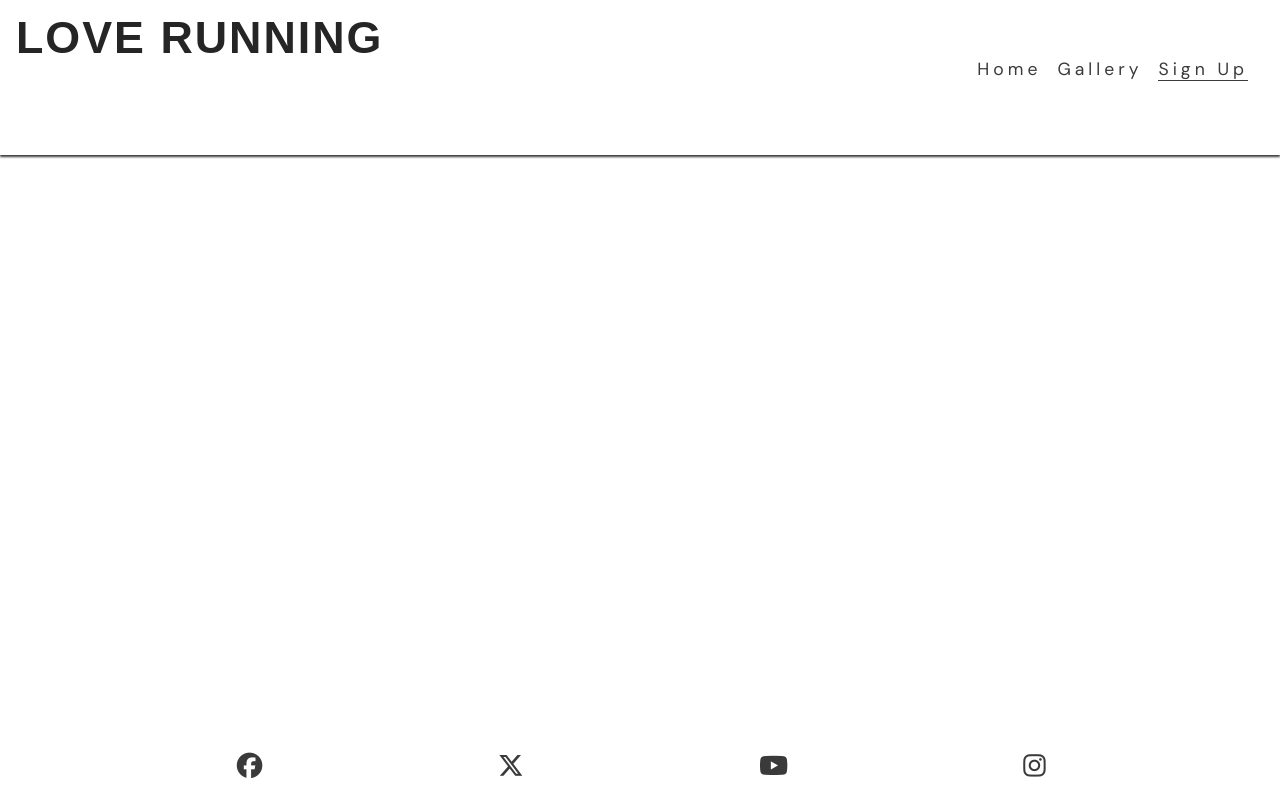
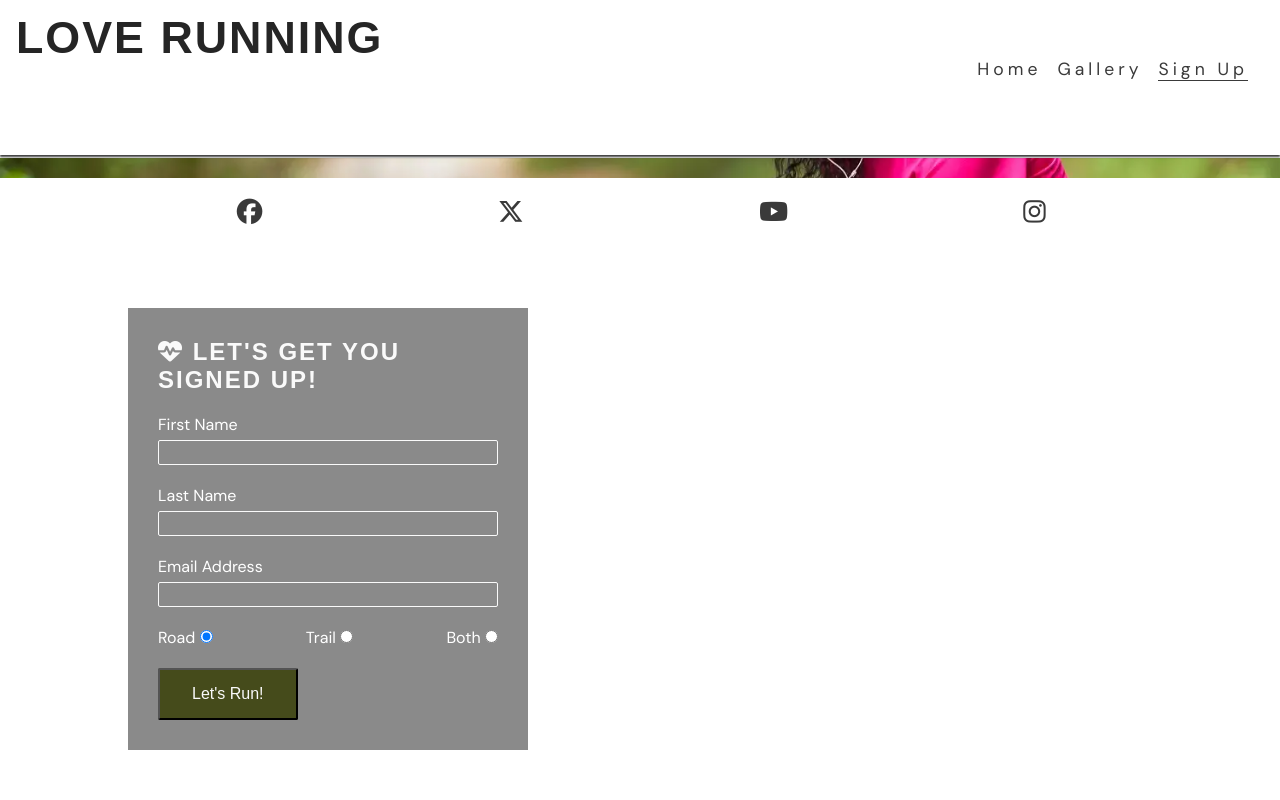
Before and after one commit to charl-90/love-running, a plain HTML site: page signup.html in a window 1280 px wide. Drawn offline with Linux system fonts and the light colour scheme; a web font is replaced by a local one.

Commit message:
Add Sign Up form to love running

```diff
--- a/assets/css/style.css
+++ b/assets/css/style.css
@@ -193,6 +193,57 @@ flex-basis: 200px;
   line-height: 0;
 }
 
+/* Form */
+#signup {
+    background-image: url("../images/signup-image.webp");
+    background-size: cover;
+    background-position: 75%;
+    padding: 20px 10% 0 10%;
+    flex-grow: 1;
+}
+
+
+#signup-form {
+    color: #ffffff;
+    background-color: rgba(60, 60, 60, 0.6);
+    padding: 30px;
+}
+
+
+#signup-form>h2 {
+    color: #fafafa;
+    margin-bottom: 20px;
+}
+
+
+.text-input {
+    background: transparent;
+    color: #fafafa;
+    width: 100%;
+    height: 25px;
+    margin: 5px 0 20px 0;
+    border: 1px solid #fafafa;
+    border-radius: 2px;
+    padding: 0 5px;
+}
+
+
+.radio-buttons {
+    width: 100%;
+    display: flex;
+    justify-content: space-between;
+}
+
+
+.join-button {
+    margin-top: 20px;
+    border-radius: 2px;
+    padding: 15px 32px;
+    font-size: 100%;
+    background-color: #454b1b;
+    color: #fafafa;
+}
+
 /*Footer*/
 #social-networks {
   text-align: center;
@@ -237,6 +288,29 @@ flex-basis: 200px;
     display: none;
   }
 
+  /* Form */
+    #signup {
+        background-position: center;
+        position: relative;
+    }
+
+    #signup-form {
+        max-width: 400px;
+        position: absolute;
+        left: 10%;
+        top: 150px;
+    }
+
+    .text-input:hover {
+        border-color: #f16c6b;
+    }
+
+    .join-button:hover {
+        background-color: #fafafa;
+        color: #454b1b;
+    }
+}
+
   /* Logo styles for larger screens */
   #logo {
     font-size: 280%;
@@ -275,7 +349,7 @@ flex-basis: 200px;
     column-count: 3;
 
   }
-}
+
 
 /* Larger devices (laptops and desktops, 992px and up)*/
 @media screen and (min-width: 992px) {
@@ -312,4 +386,5 @@ flex-basis: 200px;
   #benefits-physical > div {
     align-self: flex-end;
   }
+
 }
--- a/signup.html
+++ b/signup.html
@@ -46,7 +46,9 @@
         <h1 id="logo">Love Running</h1>
       </a>
       <input type="checkbox" id="nav-toggle" name="nav-toggle" />
-      <label for="nav-toggle" class="nav-toggle-label"><i class="fa-solid fa-bars"></i></label>
+      <label for="nav-toggle" class="nav-toggle-label"
+        ><i class="fa-solid fa-bars"></i
+      ></label>
 
       <nav>
         <ul id="menu">
@@ -58,7 +60,38 @@
     </header>
 
     <!-- Main Content -->
-    <main>Main Content</main>
+    <main>
+      <main>
+        <section id="signup">
+            <form id="signup-form" method="POST" action="https://formdump.codeinstitute.net">
+                <h2><i class="fa-solid fa-heartbeat"></i> Let's get you signed up!</h2>
+                <label for="first-name">First Name</label>
+                <input type="text" name="first_name" id="first-name" class="text-input" required>
+                <br>
+                <label for="last-name">Last Name</label>
+                <input type="text" name="last_name" id="last-name" class="text-input" required>
+                <br>
+                <label for="email-address">Email Address</label>
+                <input type="email" name="email_address" id="email-address" class="text-input" required>
+                <br>
+                <div class="radio-buttons">
+                    <div>
+                        <label for="road">Road</label>
+                        <input type="radio" name="running_preference" id="road" value="road" required checked>
+                    </div>
+                    <div>
+                        <label for="trail">Trail</label>
+                        <input type="radio" name="running_preference" id="trail" value="trail" required>
+                    </div>
+                    <div>
+                        <label for="both">Both</label>
+                        <input type="radio" name="running_preference" id="both" value="both" required>
+                    </div>
+                </div>
+                <button type="submit" class="join-button">Let's Run!</button>
+            </form>
+        </section>
+    </main>
 
     <!-- Footer -->
     <footer>
@@ -70,8 +103,8 @@
             rel="noopener"
             aria
             lavel="visit our facebook page (opens in a new tab)"
-            ><i class="fa-brands fa-facebook"></i></a
-  >
+            ><i class="fa-brands fa-facebook"></i
+          ></a>
         </li>
         <li>
           <a
@@ -80,8 +113,8 @@
             rel="noopener"
             aria
             lavel="visit our twiter page (opens in a new tab)"
-            ><i class="fa-brands fa-x-twitter"></i></a
-  >
+            ><i class="fa-brands fa-x-twitter"></i
+          ></a>
         </li>
         <li>
           <a
@@ -90,8 +123,8 @@
             rel="noopener"
             aria
             lavel="visit our youtube page (opens in a new tab)"
-            ><i class="fa-brands fa-youtube"></i></a
-  >
+            ><i class="fa-brands fa-youtube"></i
+          ></a>
         </li>
         <li>
           <a
@@ -100,13 +133,16 @@
             rel="noopener"
             aria
             lavel="visit our instagram page (opens in a new tab)"
-            ><i class="fa-brands fa-instagram"></i></a
-  >
+            ><i class="fa-brands fa-instagram"></i
+          ></a>
         </li>
       </ul>
     </footer>
 
     <!--- JavaScript For My Font Awesome Kit -->
-    <script src="https://kit.fontawesome.com/02ebd9546d.js" crossorigin="anonymous"></script>
+    <script
+      src="https://kit.fontawesome.com/02ebd9546d.js"
+      crossorigin="anonymous"
+    ></script>
   </body>
 </html>
```
Also changed, not shown: assets/images/signup-image.webp (added).
